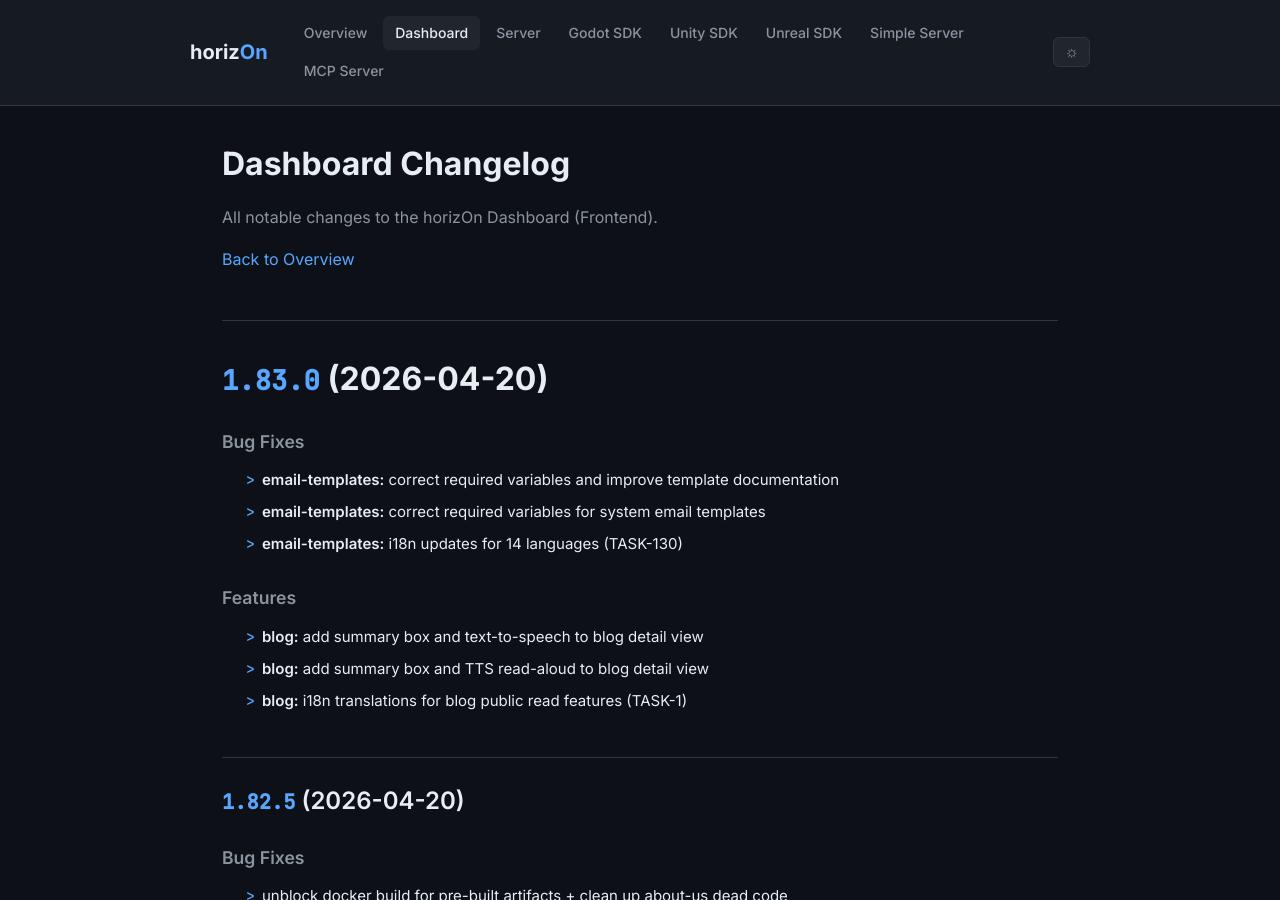
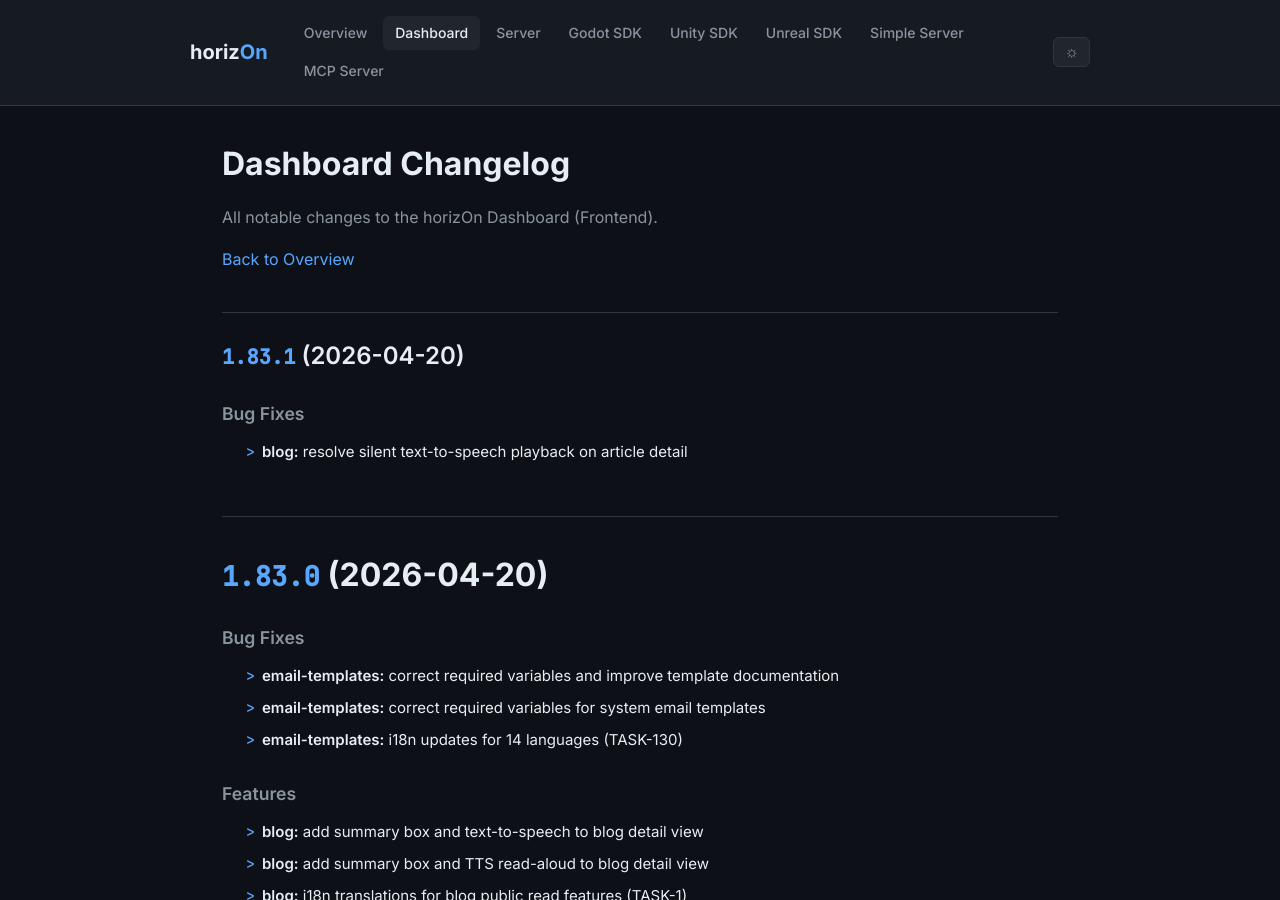
Before and after one commit to ProjectMakersDE/horizOn-Changelog, a Jekyll site: the page built from dashboard-changelog.md, in a window 1280 px wide and 900 px high. Built offline with Jekyll 4.4.1, drawn with Linux system fonts in a browser that asks for light colours.

Commit message:
chore: sync changelogs [skip ci]

```diff
--- a/dashboard-changelog.md
+++ b/dashboard-changelog.md
@@ -8,6 +8,13 @@ title: Dashboard Changelog
 All notable changes to the horizOn Dashboard (Frontend).
 
 [Back to Overview](.)
+
+## [1.83.1](https://github.com/ProjectMakersDE/horizOn-Dashboard/compare/v1.83.0...v1.83.1) (2026-04-20)
+
+
+### Bug Fixes
+
+* **blog:** resolve silent text-to-speech playback on article detail ([81742c9](https://github.com/ProjectMakersDE/horizOn-Dashboard/commit/81742c9c7109b6d120df140ced56a923f0d1fbea))
 
 # [1.83.0](https://github.com/ProjectMakersDE/horizOn-Dashboard/compare/v1.82.5...v1.83.0) (2026-04-20)
 
```
Also changed, not shown: index.md (+1 -1 lines).
